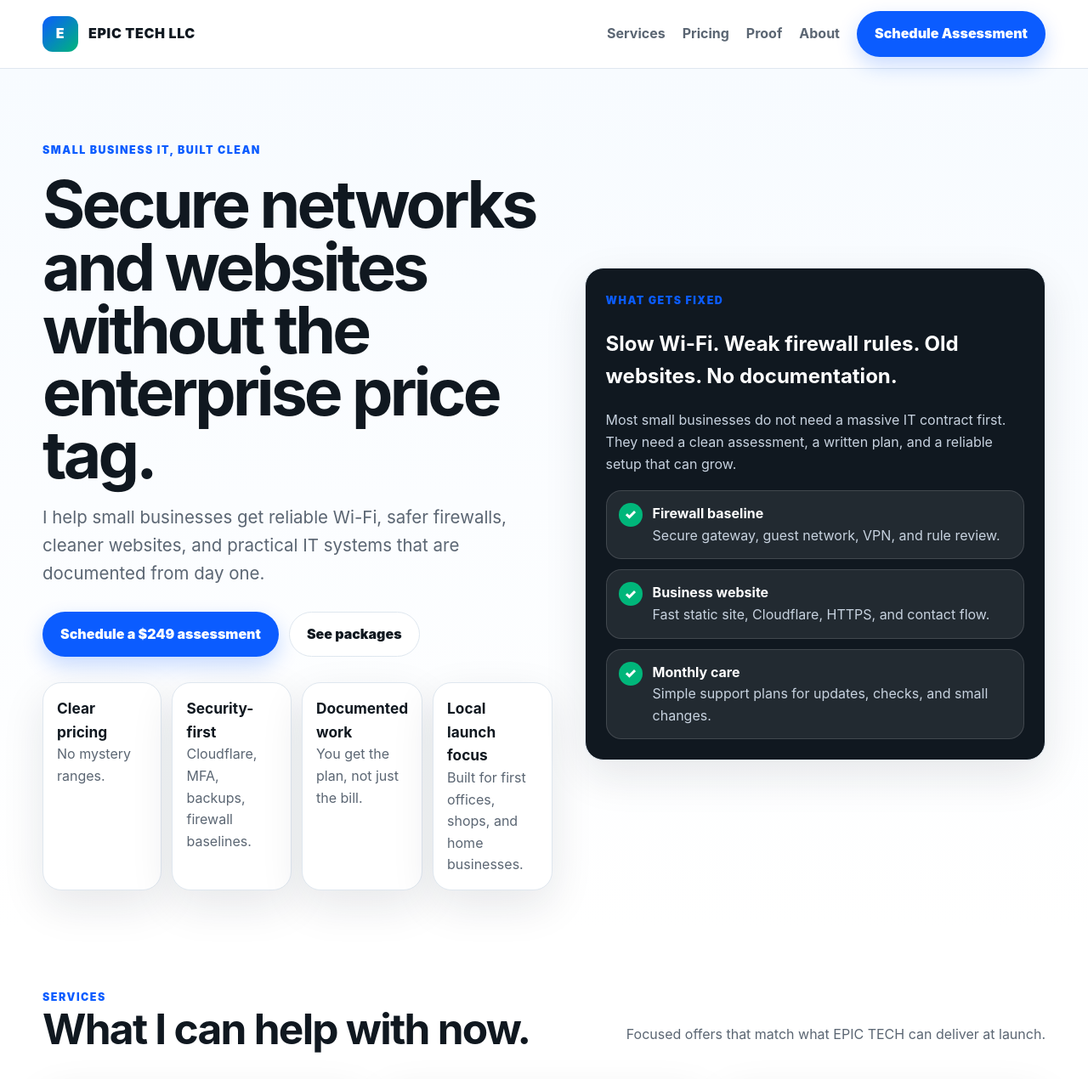
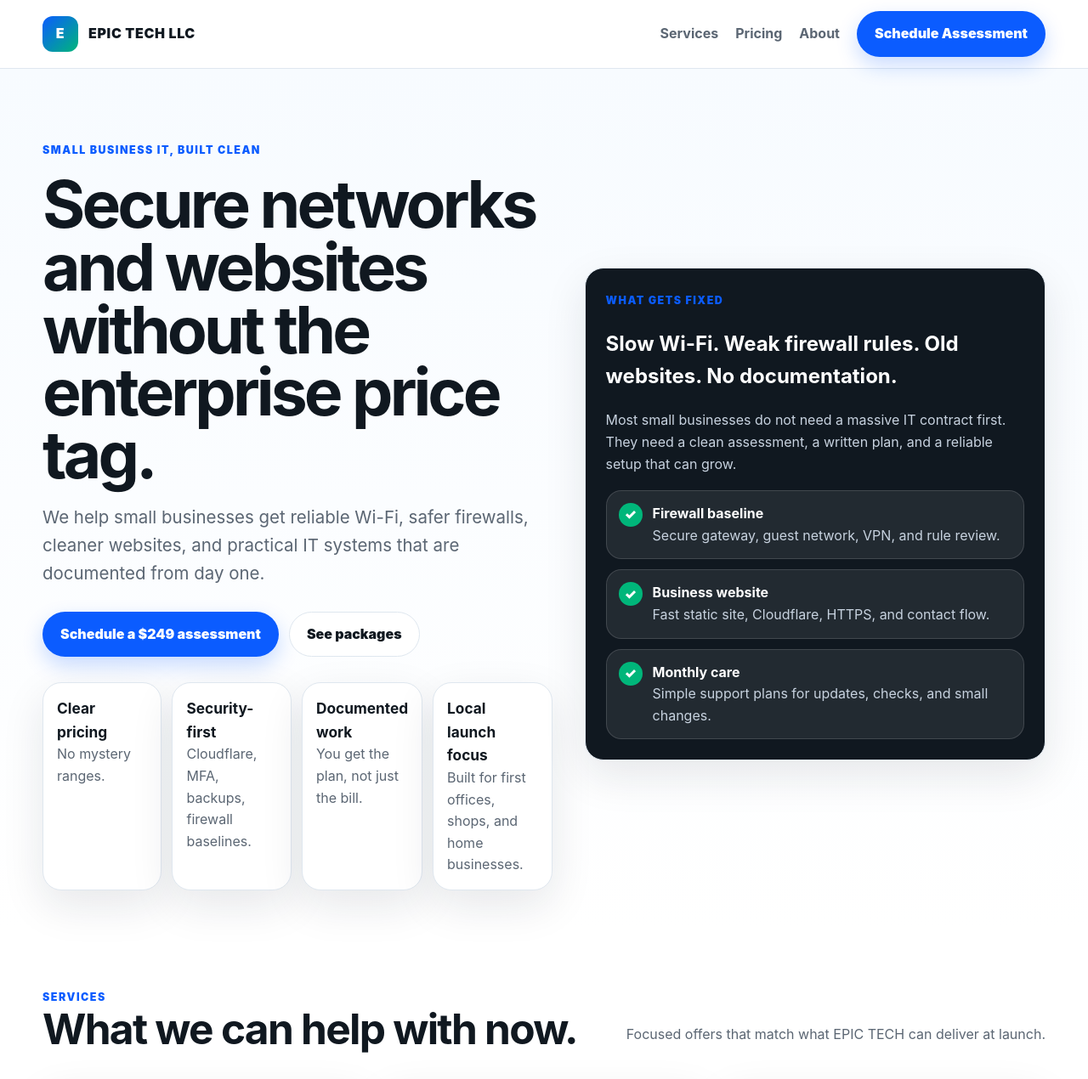
Before and after one commit to ethan-cyber12/EPICTECH.club, a plain HTML site: page index.html in a window 1280 px wide. Shown: the top 1270 px of the page at 85% size. Drawn offline with Linux system fonts and the light colour scheme.

Commit message:
Update index.html

```diff
--- a/index.html
+++ b/index.html
@@ -18,7 +18,6 @@
     <nav class="nav-links" data-nav-links id="nav-links" aria-label="Primary navigation">
       <a href="services/index.html">Services</a>
       <a href="pricing.html">Pricing</a>
-      <a href="proof.html">Proof</a>
       <a href="about.html">About</a>
       <a class="btn btn-primary" href="contact.html">Schedule Assessment</a>
     </nav>
@@ -30,7 +29,7 @@
       <div>
         <span class="eyebrow">Small business IT, built clean</span>
         <h1>Secure networks and websites without the enterprise price tag.</h1>
-        <p class="lead">I help small businesses get reliable Wi-Fi, safer firewalls, cleaner websites, and practical IT systems that are documented from day one.</p>
+        <p class="lead">We help small businesses get reliable Wi-Fi, safer firewalls, cleaner websites, and practical IT systems that are documented from day one.</p>
         <div class="hero-actions">
           <a class="btn btn-primary" href="contact.html">Schedule a $249 assessment</a>
           <a class="btn btn-secondary" href="pricing.html">See packages</a>
@@ -58,7 +57,7 @@
   <section class="section">
     <div class="container">
       <div class="section-head">
-        <div><span class="eyebrow">Services</span><h2>What I can help with now.</h2></div>
+        <div><span class="eyebrow">Services</span><h2>What we can help with now.</h2></div>
         <p class="muted">Focused offers that match what EPIC TECH can deliver at launch.</p>
       </div>
       <div class="grid-3">
```
